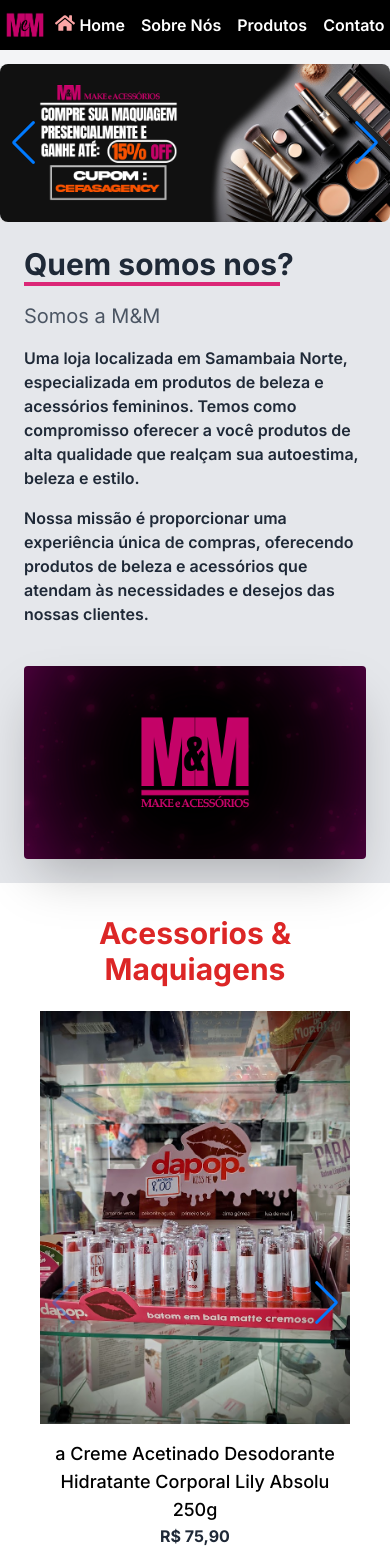
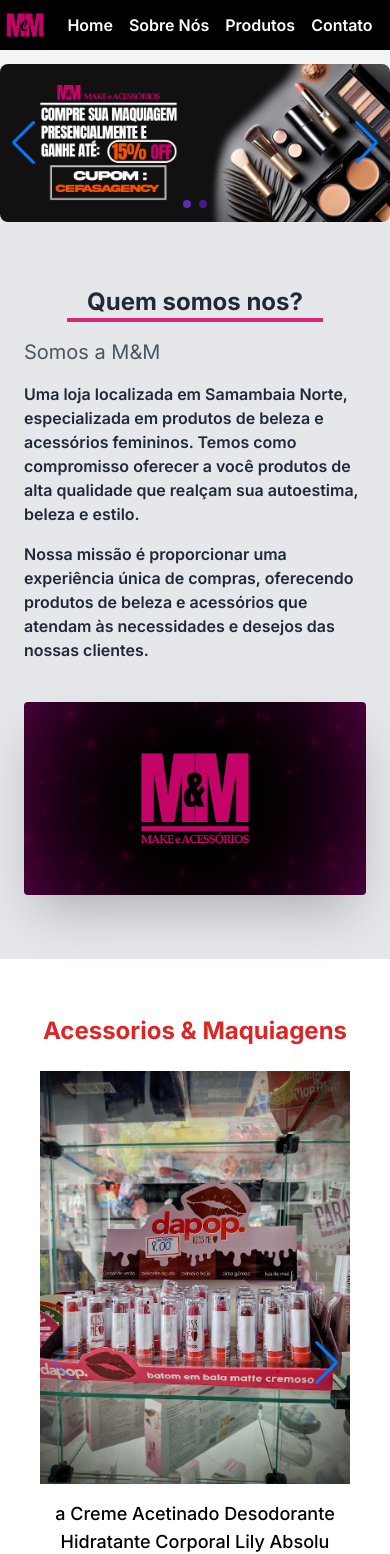
Before and after one commit to IsaiasZaza/mm, a Next.js app: page / in a window 390 px wide. Shown: the top 1554 px of the page. Built offline with nearby package versions, Linux system fonts and the light colour scheme; grey boxes are pictures that could not be loaded.

Commit message:
feat: melhorias site

```diff
--- a/package.json
+++ b/package.json
@@ -11,6 +11,7 @@
   "dependencies": {
     "next": "14.2.5",
     "react": "^18",
+    "react-anchor-link-smooth-scroll": "^1.0.12",
     "react-dom": "^18",
     "react-icons": "^5.2.1",
     "swiper": "^11.1.9"
--- a/src/app/components/AboutUs.jsx
+++ b/src/app/components/AboutUs.jsx
@@ -2,11 +2,12 @@
 
 const AboutUs = () => {
     return (
+        <>
             <div className="bg-gray-200">
-            <section className="flex flex-col md:flex-row items-center p-6 text-gray-800 mx-auto container">
+                <section className="flex flex-col md:flex-row items-center p-6 text-gray-800 mx-auto container py-16">
                     <div className="md:w-1/3 mx-auto">
-                    <h2 className="text-3xl font-bold text-gray-800">Quem somos nos?</h2>
-                    <div className="bg-pink-600 h-1 w-64 mb-4"></div>
+                        <h2 className="lg:text-3xl text-2xl font-bold text-gray-800 lg:text-start text-center">Quem somos nos?</h2>
+                        <div className="bg-pink-600 h-1 w-64 mb-4 lg:mx-0 mx-auto"></div>
                         <h3 className="text-xl text-gray-600 mb-4">Somos a M&M</h3>
 
                         <p className="mb-4 font-semibold">
@@ -32,6 +33,8 @@
                     </div>
                 </section>
             </div>
+        </>
+
 
     );
 }
--- a/src/app/components/Footer.jsx
+++ b/src/app/components/Footer.jsx
@@ -4,7 +4,7 @@
 
 const Footer = () => {
     return (
-        <footer className="bg-black text-white py-8 mt-10">
+        <footer className="bg-black text-white py-8">
             <div className="container mx-auto px-4">
                 <div className="flex flex-wrap justify-between">
                     {/* Section 1: About Us */}
--- a/src/app/components/Lancamento.jsx
+++ b/src/app/components/Lancamento.jsx
@@ -11,7 +11,7 @@
 
     return (
         <div className="container mx-auto py-8 px-10">
-            <h2 className="text-center text-3xl font-bold mb-6 cursor-pointer text-red-600 hover:text-red-800 transition-colors">Acessorios & Maquiagens</h2>
+            <h2 className="text-center lg:text-3xl text-2xl font-bold mb-6 cursor-pointer text-red-600 hover:text-red-800 transition-colors">Acessorios & Maquiagens</h2>
             <Swiper
                 spaceBetween={30}
                 navigation={true}
--- a/src/app/components/MaisVendidos.jsx
+++ b/src/app/components/MaisVendidos.jsx
@@ -11,7 +11,7 @@
 const MaisVendidos = () => {
     return (
         <div className="container mx-auto py-8 px-10">
-            <h2 className="text-center text-3xl font-bold mb-6 cursor-pointer text-red-600 hover:text-red-800 transition-colors">Mais Vendidos</h2>
+            <h2 className="text-center lg:text-3xl text-2xl font-bold mb-6 cursor-pointer text-red-600 hover:text-red-800 transition-colors">Mais Vendidos</h2>
             <Swiper
                 spaceBetween={30}
                 navigation={true}
--- a/src/app/components/Slider.jsx
+++ b/src/app/components/Slider.jsx
@@ -1,22 +1,28 @@
-"use client"
+"use client";
 
 import React from 'react';
 import { Swiper, SwiperSlide } from 'swiper/react';
 import Image from 'next/image';
 import 'swiper/css';
 import 'swiper/css/navigation';
+import 'swiper/css/pagination';
 import 'swiper/css/autoplay';
-import { Navigation, Autoplay } from 'swiper/modules';
+import { Navigation, Autoplay, Pagination } from 'swiper/modules';
 
 const Slider = () => {
   return (
-        <div className="flex justify-center items-center w-full overflow-hidden h-auto bg-cover bg-gray-100 pt-16">
+    <div className="flex justify-center items-center w-full overflow-hidden h-auto bg-cover bg-gray-100 pt-16 lg:pt-11">
       <Swiper
         navigation={true}
-                modules={[Navigation, Autoplay]}
-                className="mySwiper w-full "
+        pagination={{
+          clickable: true,
+          bulletClass: 'swiper-pagination-bullet',
+          bulletActiveClass: 'swiper-pagination-bullet-active',
+        }}
+        modules={[Navigation, Autoplay, Pagination]}
+        className="mySwiper w-full"
         autoplay={{
-                    delay: 3000,
+          delay: 4000,
           disableOnInteraction: false,
         }}
         loop={true}
@@ -26,7 +32,7 @@
             src="/banner01.png"
             layout="responsive"
             width={1900}
-                        height={600}
+            height={1080}
             alt="Logo da MM"
             className="object-cover w-full h-auto rounded-lg shadow-md"
           />
@@ -42,6 +48,16 @@
           />
         </SwiperSlide>
       </Swiper>
+
+      <style jsx global>{`
+        .swiper-pagination-bullet {
+          background-color: #7c3aed; /* Roxo */
+          opacity: 0.7;
+        }
+        .swiper-pagination-bullet-active {
+          background-color: #5b21b6; /* Roxo escuro */
+        }
+      `}</style>
     </div>
   );
 };
--- a/src/app/components/menu.jsx
+++ b/src/app/components/menu.jsx
@@ -1,10 +1,30 @@
+"use client"
 import Image from "next/image"
 import { FaHome } from "react-icons/fa";
 import Link from "next/link";
+import React, { useState, useEffect } from 'react';
 
 const Menu = () => {
+    const [isScrolled, setIsScrolled] = useState(false);
+
+    useEffect(() => {
+        const handleScroll = () => {
+            if (window.scrollY > 700) {
+                setIsScrolled(true);
+            } else {
+                setIsScrolled(false);
+            }
+        };
+
+        window.addEventListener("scroll", handleScroll);
+
+        return () => {
+            window.removeEventListener("scroll", handleScroll);
+        };
+    }, []);
+
     return (
-        <nav className="bg-black flex items-center  fixed w-full z-50">
+        <nav className={`fixed flex items-center w-full z-50 transition duration-300 ${isScrolled ? 'bg-black shadow-lg opacity-80' : 'bg-black'}`}>
             <div className="flex-shrink-0 lg:ml-3 ml-0">
                 <Image
                     src="/mmLogo.png"
@@ -14,9 +34,9 @@
                 />
             </div>
             <ul className="flex-1 flex justify-center space-x-4 text-white font-semibold cursor-pointer">
-                <li className="hover:text-red-300 flex"><FaHome className="text-xl mr-1 text-red-300" /> <Link href="" className="">Home</Link></li>
-                <li className="hover:text-red-300">Sobre Nós</li>
-                <li className="hover:text-red-300">Produtos</li>
+                <li className="hover:text-red-300 flex"><Link href="#" className="">Home</Link></li>
+                <li className="hover:text-red-300"> <Link href="#sobre">Sobre Nós</Link></li>
+                <li className="hover:text-red-300"> <Link href="#produtos">Produtos</Link></li>
                 <li className="hover:text-red-300">Contato</li>
             </ul>
         </nav>
--- a/src/app/page.js
+++ b/src/app/page.js
@@ -4,13 +4,18 @@
 import Testimonials from "./components/Testimonials";
 import AboutUs from "./components/AboutUs";
 
+
 export default function Home() {
   return (
     <main>
       <Slider />
-      <AboutUs />
-      <Lancamento />
-      <MaisVendidos />
+      <div id="sobre">
+        <AboutUs />
+      </div>
+      <div id="produtos" className="pt-6">
+        <Lancamento />
+        <MaisVendidos />
+      </div>
       <Testimonials />
     </main>
   );
```
Also changed, not shown: src/app/components/Testimonials.jsx (+29 -16 lines), 1 other file (tests, documents, lock files or other folders). Lines whose indentation alone changed are shown as unchanged.
